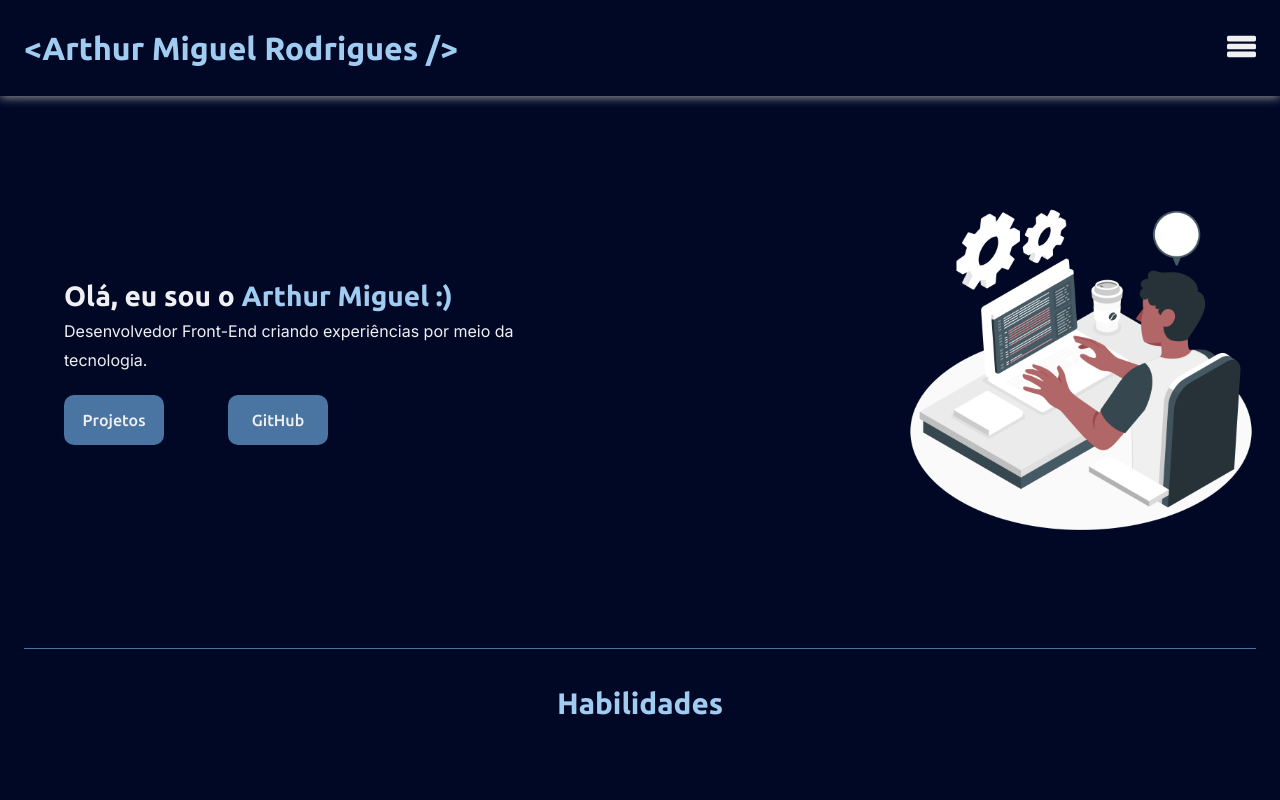
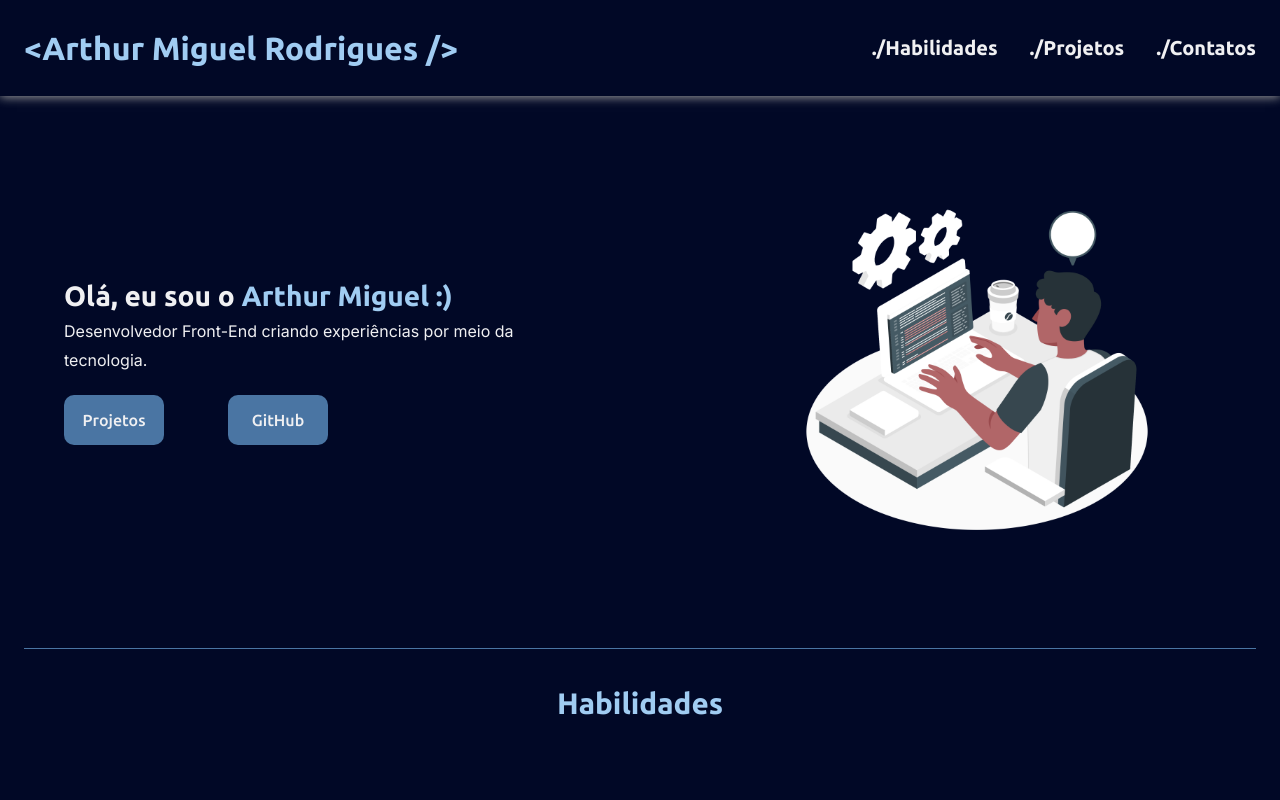
Before and after one commit to m-ruhtra/Portfolio, a React (Vite) app: page / in a window 1280 px wide. Shown: the top 800 px of the page. Built offline with nearby package versions, Linux system fonts and the light colour scheme.

Commit message:
fix: Correção do menu, mantendo colapsável e responsivo

```diff
--- a/src/components/Header/index.jsx
+++ b/src/components/Header/index.jsx
@@ -1,12 +1,13 @@
 import styles from "./style.module.css";
 import iconMenu from "../../assets/icons/iconMenu.svg";
-import { useState, useEffect } from "react";
+import { useState } from "react";
 import { useRef } from "react";
 
 export const Header = () => {
     const dropdownRef = useRef(null);
 
     const [active, setActive] = useState(false);
+
 
     return(
         <header>
@@ -15,14 +16,35 @@ export const Header = () => {
                     <h1 className="title"><span>&lt;Arthur Miguel Rodrigues /&gt;</span></h1>
 
                     <div className={styles.container_menu}>
-                        <button className={styles.menu_trigger} onClick={() => setActive(!active)}>
+                        <button
+                            className={styles.menu_trigger}
+                            onClick={() => setActive(!active)}
+                        >
                             <img
                                 src={iconMenu}
                                 alt="Icone do Menu"
                             />
                         </button>
 
+                        <nav className={styles.menu_nav}>
+                            <ul className={styles.menu_links}>
+                                <li>
+                                    <a className="title xsm" href="#techsSection">./Habilidades</a>
+                                </li>
+
+                                <li>
+                                    <a className="title xsm" href="#projectsSection">./Projetos</a>
+                                </li>
+
+                                <li>
+                                    <a className="title xsm" href="#contactSection">./Contatos</a>
+                                </li>
+                            </ul>
+                        </nav>
+
+                        <div className="dropdown">
                             <nav
+                                id="menu_nav"
                                 ref={dropdownRef}
                                 className={`menu ${active ? "active" : "inactive"}`}
                             >
@@ -43,6 +65,7 @@ export const Header = () => {
                         </div>
                     </div>
                 </div>
+            </div>
         </header>
     )
 };
--- a/src/components/Header/style.module.css
+++ b/src/components/Header/style.module.css
@@ -20,3 +20,22 @@
     flex-direction: column;
     gap: 2rem;
 }
+
+.menu_nav{
+    display: none;
+}
+
+@media(min-width: 900px){
+    .menu_trigger{
+        display: none;
+    }
+
+    .menu_nav{
+        display: block;
+    }
+
+    .menu_links{
+        display: flex;
+        flex-direction: row;
+    }
+}
--- a/src/components/Sections/BannerSection/style.module.css
+++ b/src/components/Sections/BannerSection/style.module.css
@@ -35,7 +35,9 @@
     width: 100%;
     background: transparent;
 
-    max-width: 400px;
+    max-width: 380px;
+    position: relative;
+    margin-right: 1rem;
 
     animation: slideup 2.5s infinite alternate;
 }
@@ -97,5 +99,6 @@
 
     .div_imageBanner{
         width: 40%;
+        margin-right: 6rem;
     }
 }
--- a/src/components/Sections/ContactSection/index.jsx
+++ b/src/components/Sections/ContactSection/index.jsx
@@ -1,8 +1,8 @@
-import styles from "./style.module.css";
 import iconWhatsapp from "../../../assets/icons/iconWhatsapp.svg";
 import iconLinkedin from "../../../assets/icons/iconLinkedin.svg";
 import iconGithub from "../../../assets/icons/iconGithub.svg";
 import iconEmail from "../../../assets/icons/iconEmail.svg";
+import styles from "./style.module.css";
 
 export const ContactSection = () => {
     return(
--- a/src/styles/grid.css
+++ b/src/styles/grid.css
@@ -26,6 +26,8 @@
     position: absolute;
     right: 1rem;
 
+    z-index: 1;
+
     padding: 1rem;
 
     border-radius: 8px;
--- a/src/styles/typography.css
+++ b/src/styles/typography.css
@@ -17,7 +17,7 @@
 }
 
 .title.xsm{
-    font-size: 1.10rem;
+    font-size: 1.25rem;
 }
 
 .title.xsm.projects{
@@ -25,7 +25,7 @@
 }
 
 .title.linkMenu{
-    font-size: 1.75rem;
+    font-size: 1.50rem;
 }
 
 .paragraph{
```
Also changed, not shown: src/components/Sections/ContactSection/style.module.css (line endings or trailing spaces), src/styles/global.css (line endings or trailing spaces). Lines whose indentation alone changed are shown as unchanged.
